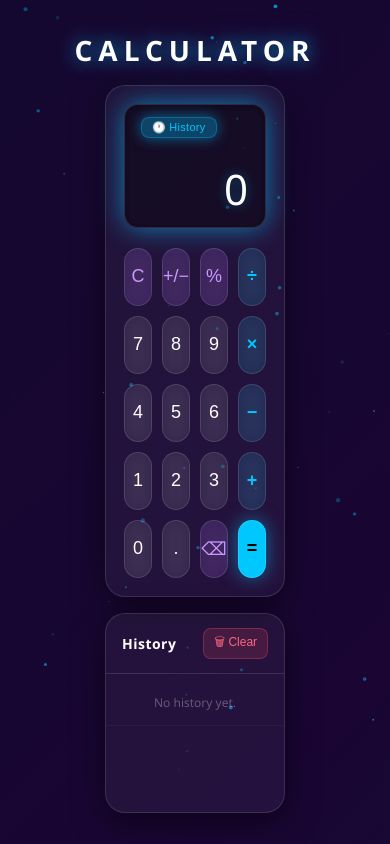
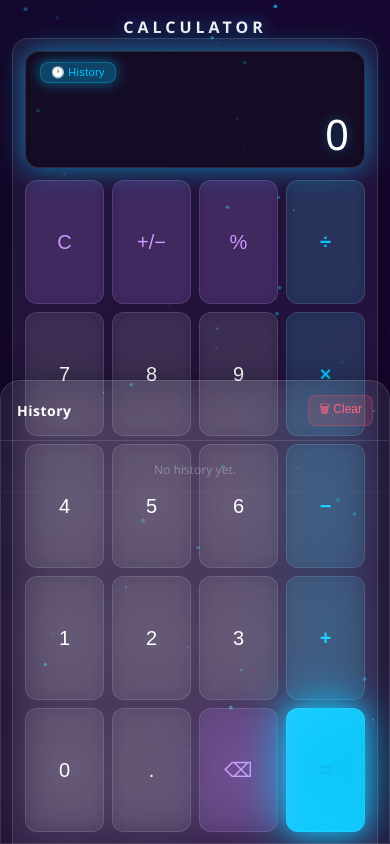
Before and after one commit to Rehanali1789/CodeAlpha_calculator, a plain HTML site: page index.html in a window 390 px wide. Both pictures are taken after a click on the button "🕐 History". Drawn offline with Linux system fonts and the light colour scheme.

Commit message:
Added new homepage design

```diff
--- a/style.css
+++ b/style.css
@@ -104,7 +104,7 @@ body {
   box-shadow: var(--shadow);
   padding: 24px;
   width: 340px;
-  max-width: 100%;
+  max-width: calc(100vw - 40px);
 }
 
 /* ===== Display ===== */
@@ -190,6 +190,7 @@ body {
 .buttons {
   display: grid;
   grid-template-columns: repeat(4, 1fr);
+  grid-template-rows: repeat(5, 1fr);
   gap: 10px;
 }
 
@@ -332,11 +333,144 @@ body {
 #historyList .hist-expr   { font-size: 11px; color: var(--text-dim); margin-bottom: 2px; }
 #historyList .hist-result { font-size: 18px; font-weight: 300; color: #fff; }
 
-/* ===== Responsive ===== */
-@media (max-width: 640px) {
-  .layout { flex-direction: column; align-items: center; }
-  .calculator { width: 100%; max-width: 360px; padding: 18px; }
-  .history-panel { width: 100%; max-width: 360px; height: 200px; }
-  .expression { font-size: 34px; }
-  .btn { height: 58px; font-size: 18px; }
+/* =====================================================
+   RESPONSIVE — mobile-first, fills screen on all devices
+   ===================================================== */
+
+/* ── Mobile portrait (default, ≤600px) ── */
+@media (max-width: 600px) {
+  html, body {
+    height: 100%;
+    overflow: hidden;   /* no scroll — calc fills screen */
+  }
+
+  .wrapper {
+    padding: 0;
+    align-items: stretch;
+    justify-content: stretch;
+    min-height: 100dvh;        /* dynamic viewport height */
+  }
+
+  .layout-wrap {
+    width: 100%;
+    height: 100dvh;
+    gap: 0;
+    justify-content: space-between;
+    padding: 12px 12px 0;
+  }
+
+  .page-title {
+    font-size: 16px;
+    letter-spacing: 4px;
+    padding-top: 4px;
+    text-align: center;
+  }
+
+  .layout {
+    flex-direction: column;
+    align-items: stretch;
+    flex: 1;
+    gap: 0;
+    width: 100%;
+  }
+
+  /* Calculator fills remaining height */
+  .calculator {
+    width: 100%;
+    max-width: 100%;
+    flex: 1;
+    display: flex;
+    flex-direction: column;
+    padding: 12px;
+    border-radius: 16px 16px 0 0;
+    border-bottom: none;
+  }
+
+  /* Display takes available space */
+  .display {
+    margin-bottom: 12px;
+    flex-shrink: 0;
+    min-height: unset;
+    padding: 10px 14px;
+  }
+
+  .expression { font-size: 36px; }
+  .operation  { font-size: 12px; }
+
+  /* Buttons fill remaining space */
+  .buttons {
+    flex: 1;
+    gap: 8px;
+    /* each button auto-sizes to fill the grid */
+    grid-template-rows: repeat(5, 1fr);
+  }
+
+  .btn {
+    height: 100%;          /* fill grid row */
+    min-height: 48px;
+    font-size: 20px;
+    border-radius: 12px;
+  }
+
+  /* History panel slides up from bottom as overlay */
+  .history-panel {
+    position: fixed;
+    bottom: 0; left: 0; right: 0;
+    width: 100%;
+    height: 55dvh;
+    max-height: 55dvh;
+    border-radius: 20px 20px 0 0;
+    z-index: 100;
+  }
 }
+
+/* ── Very small phones (≤360px) ── */
+@media (max-width: 360px) {
+  .page-title    { font-size: 13px; letter-spacing: 3px; }
+  .expression    { font-size: 28px; }
+  .btn           { font-size: 17px; min-height: 44px; }
+  .buttons       { gap: 6px; }
+  .display       { padding: 8px 10px; }
+}
+
+/* ── Mobile landscape (height ≤ 480px) ── */
+@media (max-height: 480px) and (orientation: landscape) {
+  .wrapper       { padding: 0; align-items: stretch; }
+  .layout-wrap   { flex-direction: row; height: 100dvh; padding: 8px; gap: 10px; align-items: stretch; }
+  .page-title    { display: none; }          /* hide title in landscape to save space */
+  .layout        { flex-direction: row; flex: 1; gap: 10px; }
+  .calculator    { flex: 1; padding: 10px; border-radius: 14px; }
+  .display       { min-height: unset; margin-bottom: 8px; padding: 8px 12px; }
+  .expression    { font-size: 26px; }
+  .buttons       { gap: 6px; grid-template-rows: repeat(5, 1fr); }
+  .btn           { height: 100%; min-height: 36px; font-size: 15px; border-radius: 10px; }
+  .history-panel {
+    position: static;
+    width: 160px;
+    height: 100%;
+    max-height: 100%;
+    border-radius: 14px;
+    flex-shrink: 0;
+  }
+}
+
+/* ── Tablet portrait (601px – 900px) ── */
+@media (min-width: 601px) and (max-width: 900px) {
+  .layout        { flex-direction: column; align-items: center; }
+  .calculator    { width: 420px; }
+  .history-panel { width: 420px; height: 220px; }
+  .page-title    { font-size: 22px; }
+  .btn           { height: 66px; font-size: 20px; }
+}
+
+/* ── Desktop (901px+) ── */
+@media (min-width: 901px) {
+  .calculator    { width: 340px; }
+  .history-panel { width: 220px; height: 490px; }
+}
+
+/* ── Large desktop (1200px+) ── */
+@media (min-width: 1200px) {
+  .calculator    { width: 360px; }
+  .history-panel { width: 240px; height: 520px; }
+}
```
